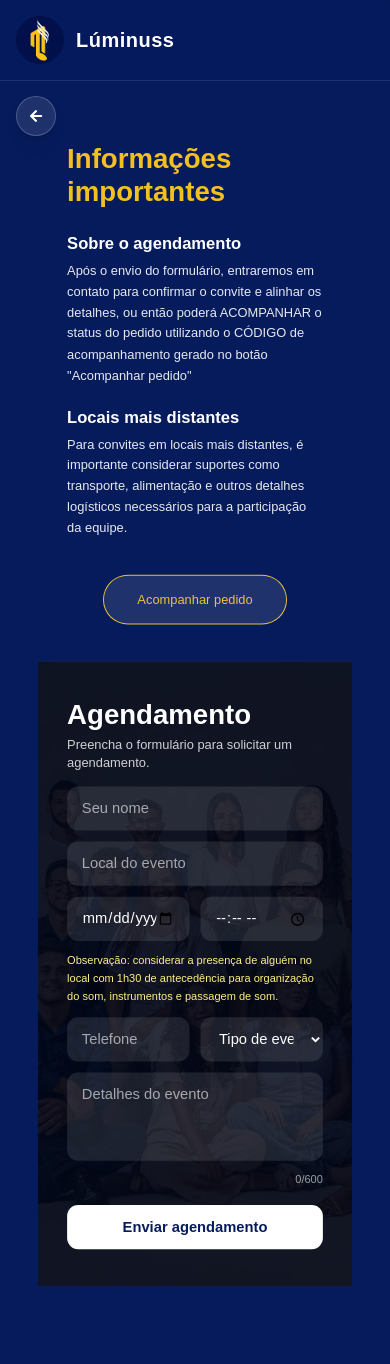
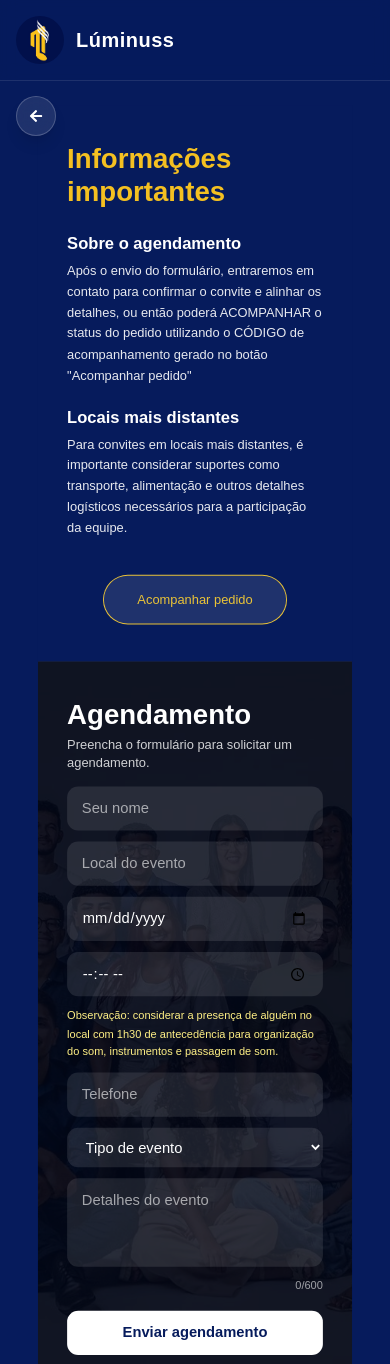
Before and after one commit to euvih/site-luminuss, a Next.js app: page /agendamento in a window 390 px wide. Shown: the top 1364 px of the page. Built offline with nearby package versions, Linux system fonts and the light colour scheme.

Commit message:
atualização

```diff
--- a/app/agendamento/page.tsx
+++ b/app/agendamento/page.tsx
@@ -471,8 +471,7 @@
                       required
                     />
 
-                    <div className="grid grid-cols-2 gap-3">
-                      <input
+                        <div className="grid grid-cols-1 sm:grid-cols-2 gap-3">                      <input
                         type="date"
                         value={data}
                         onChange={(e) => setData(e.target.value)}
@@ -495,8 +494,7 @@
                       passagem de som.
                     </p>
 
-                    <div className="grid grid-cols-2 gap-3">
-                      <input
+                      <div className="grid grid-cols-1 sm:grid-cols-2 gap-3">                      <input
                         type="text"
                         placeholder="Telefone"
                         value={telefone}
```
